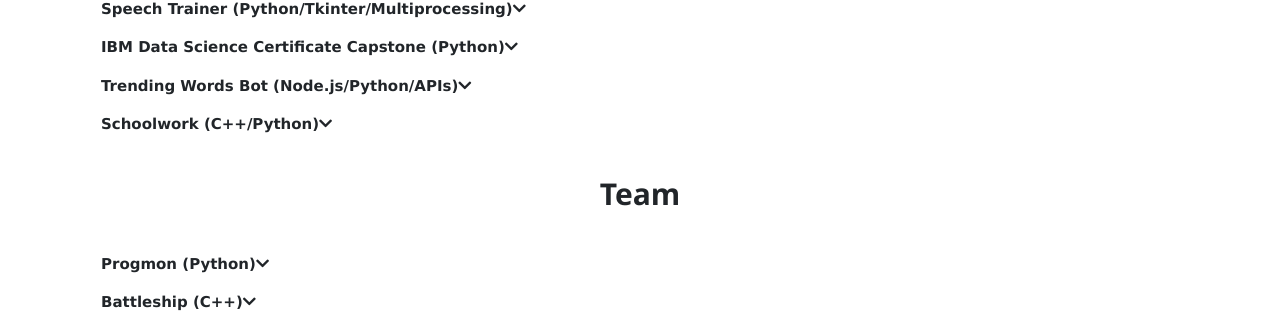
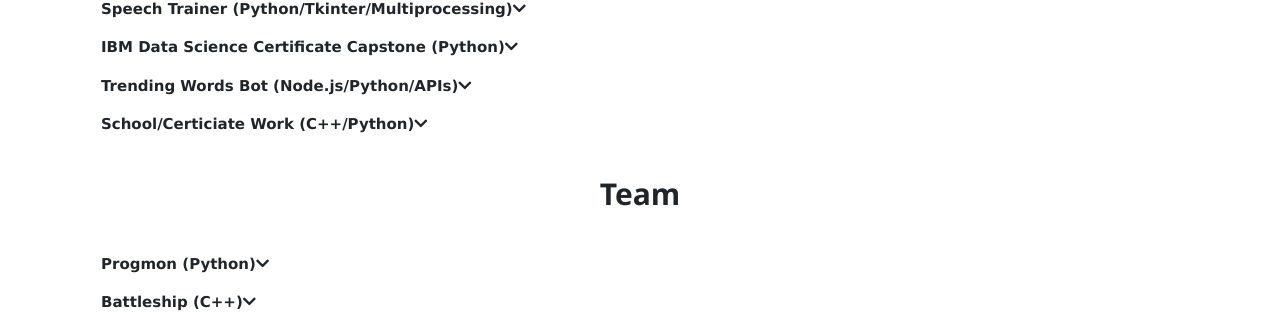
Before and after one commit to beauhodes/beauhodes.github.io, a Jekyll site: the page built from projects/index.html, in a window 1280 px wide. Shown: the part 225-538 px from the top of the page. Built offline with Jekyll 4.4.1, drawn with Linux system fonts in a browser that asks for light colours; nearby versions of some CDN libraries.

Commit message:
Update index.html

```diff
--- a/projects/index.html
+++ b/projects/index.html
@@ -25,9 +25,9 @@
 		<a href="https://github.com/beauhodes/trendBot" target="_blank" rel="noopener noreferrer" class="projLink">Github</a>
 	</div>
 
-	<button onclick="dropText('p6')" class="w3-button w3-block w3-left-align" style="font-weight: bold;">Schoolwork (C++/Python)<i class="fas fa-chevron-down"></i></button>
+	<button onclick="dropText('p6')" class="w3-button w3-block w3-left-align" style="font-weight: bold;">School/Certiciate Work (C++/Python)<i class="fas fa-chevron-down"></i></button>
 	<div id="p6" class="w3-container w3-hide">
-  		<p>This repository contains several labs and projects that I have finished during my time at school. They include things like binary search trees, hash tables, graphs, disjoint sets, and simple encryption algorithms.</p>
+  		<p>This repository contains several labs and projects that I have finished during my time at school. They include things like binary search trees, hash tables, graphs, disjoint sets, clustering, and simple encryption algorithms.</p>
 		<a href="https://github.com/beauhodes/Schoolwork" target="_blank" rel="noopener noreferrer" class="projLink">Github</a>
 	</div>
 
```
